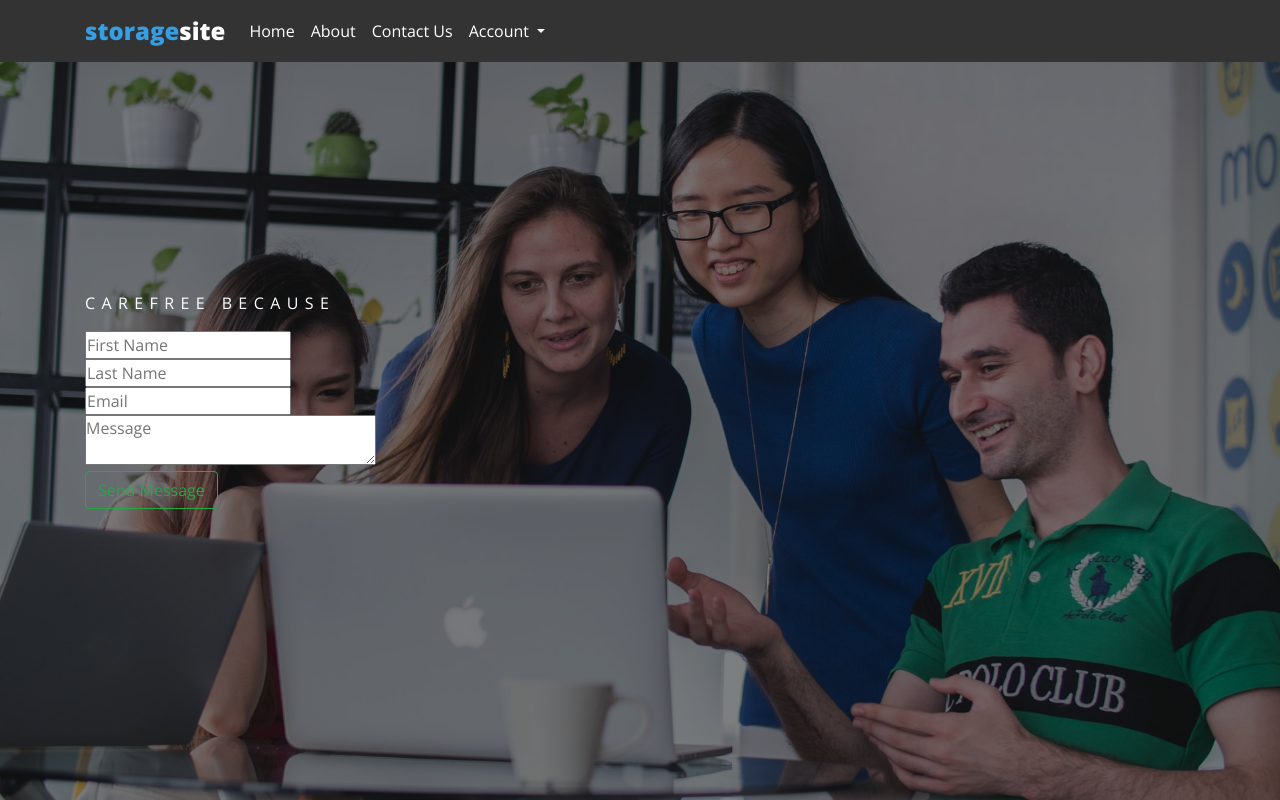
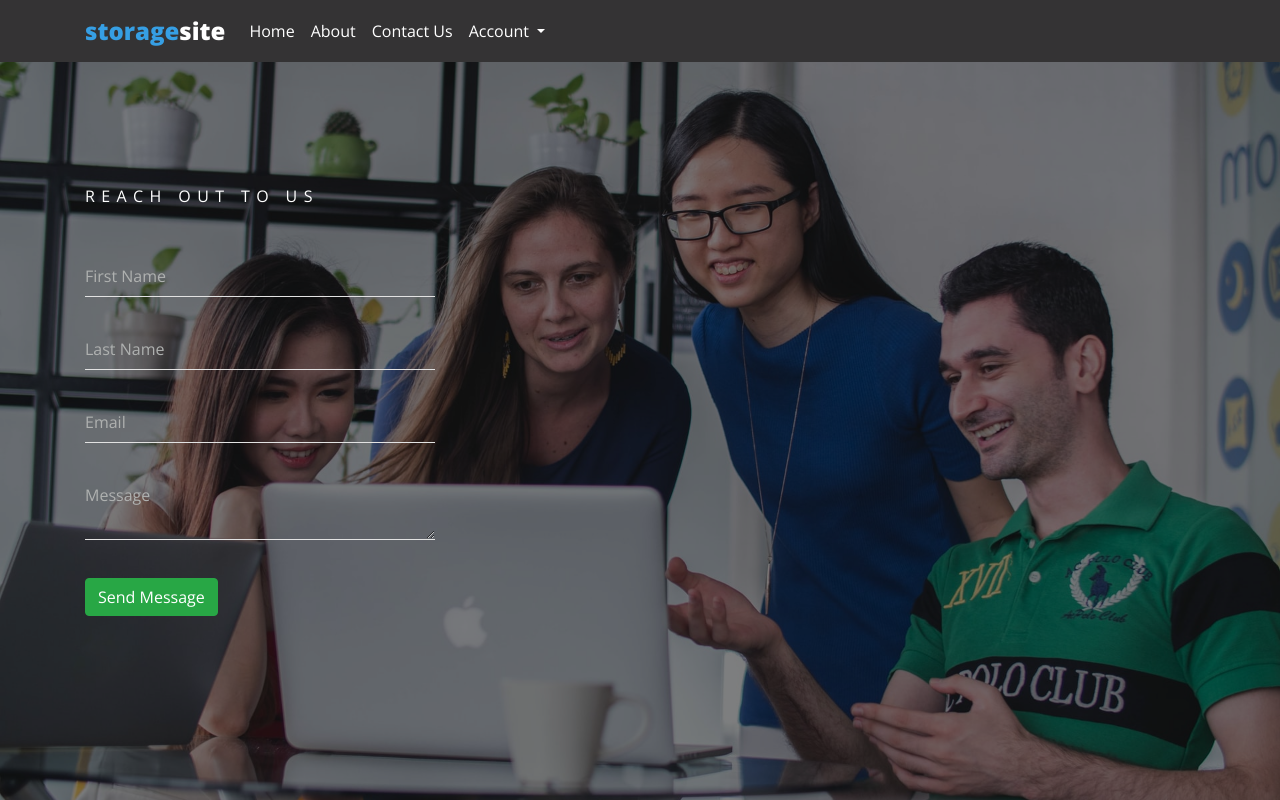
Before and after one commit to layersony/storagesite, a Django app: page /contact/ in a window 1280 px wide. Run offline with Django 3.2, Linux system fonts and the light colour scheme; some libraries are stand-ins or nearby versions.

Commit message:
Design contact page.

```diff
--- a/mainapp/templates/contact.html
+++ b/mainapp/templates/contact.html
@@ -13,16 +13,16 @@
         </div>
         <div class="header-overlay position-absolute d-flex flex-column justify-content-center">
             <div class="header-text container ">
-                <p class="text-uppercase carefree">Carefree Because</p>
+                <p class="text-uppercase carefree">Reach out to us</p>
                 <div class="row">
                     <div class="col-lg-4">
                         <form action="" class="feedbackform">
-                            <input class="input" type="text" placeholder="First Name">
-                            <input class="input" type="text" placeholder="Last Name">
-                            <input class="input" type="email" placeholder="Email">
+                            <input class="input" type="text" placeholder="First Name" name="f_name" id="f_name" required>
+                            <input class="input" type="text" placeholder="Last Name" name="l_name" id="l_name" required>
+                            <input class="input" type="email" placeholder="Email" name="email" id="email" required>
                             <textarea class="input" name="message" id="message" cols="30" rows="2"
-                                placeholder="Message"></textarea>
-                            <a class="btn btn-outline-success" href="#" role="button">Send Message </a>
+                                placeholder="Message" name="message" id="message" required></textarea>
+                            <button class="btn btn-success" href="#" role="button">Send Message </button>
                         </form>
                     </div>
                 </div>
--- a/static/css/index.css
+++ b/static/css/index.css
@@ -104,6 +104,46 @@ main .header .header-overlay p.heading {
 
 main .header .header-overlay p.heading span {
   color: #369FE4;
+}
+
+main .header .header-overlay form {
+  width: 100%;
+}
+
+main .header .header-overlay form input, main .header .header-overlay form textarea, main .header .header-overlay form .btn {
+  margin-top: 2rem;
+}
+
+main .header .header-overlay form input, main .header .header-overlay form textarea {
+  width: 100%;
+  padding-top: .5rem;
+  color: white;
+  padding-bottom: .5rem;
+  background: transparent;
+  border: none;
+  border-bottom: 1px solid #e2e2e2;
+}
+
+main .header .header-overlay form input::-webkit-input-placeholder, main .header .header-overlay form textarea::-webkit-input-placeholder {
+  color: #AFB1B0;
+}
+
+main .header .header-overlay form input:-ms-input-placeholder, main .header .header-overlay form textarea:-ms-input-placeholder {
+  color: #AFB1B0;
+}
+
+main .header .header-overlay form input::-ms-input-placeholder, main .header .header-overlay form textarea::-ms-input-placeholder {
+  color: #AFB1B0;
+}
+
+main .header .header-overlay form input::placeholder, main .header .header-overlay form textarea::placeholder {
+  color: #AFB1B0;
+}
+
+main .header .header-overlay form input:focus, main .header .header-overlay form textarea:focus {
+  border: none;
+  outline: none;
+  border-bottom: 1px solid #e2e2e2;
 }
 
 main .about-us {
--- a/static/css/index.scss
+++ b/static/css/index.scss
@@ -98,6 +98,31 @@ main{
                 font-weight: 700;
                 span{
                     color: $blue;
+                }
+            }
+
+            // Contact Page form.
+            form{
+                width: 100%;
+                input, textarea, .btn{
+                    margin-top: 2rem;
+                }
+                input, textarea{
+                    width: 100%;
+                    padding-top: .5rem;
+                    color: white;
+                    padding-bottom: .5rem;
+                    background:transparent;
+                    border: none;
+                    border-bottom: 1px solid rgb(226, 226, 226);
+                    &::placeholder{
+                        color: #AFB1B0;
+                    }
+                    &:focus{
+                        border: none;
+                        outline: none;
+                        border-bottom: 1px solid rgb(226, 226, 226);
+                    }
                 }
             }
         }
```
Also changed, not shown: mainapp/templates/about.html (+5 -6 lines), 1 other file.
